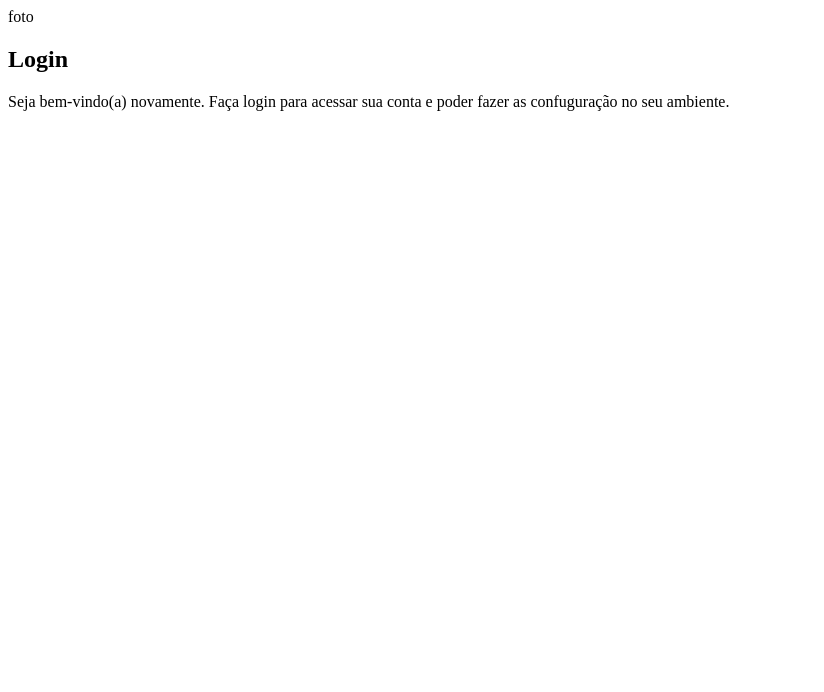
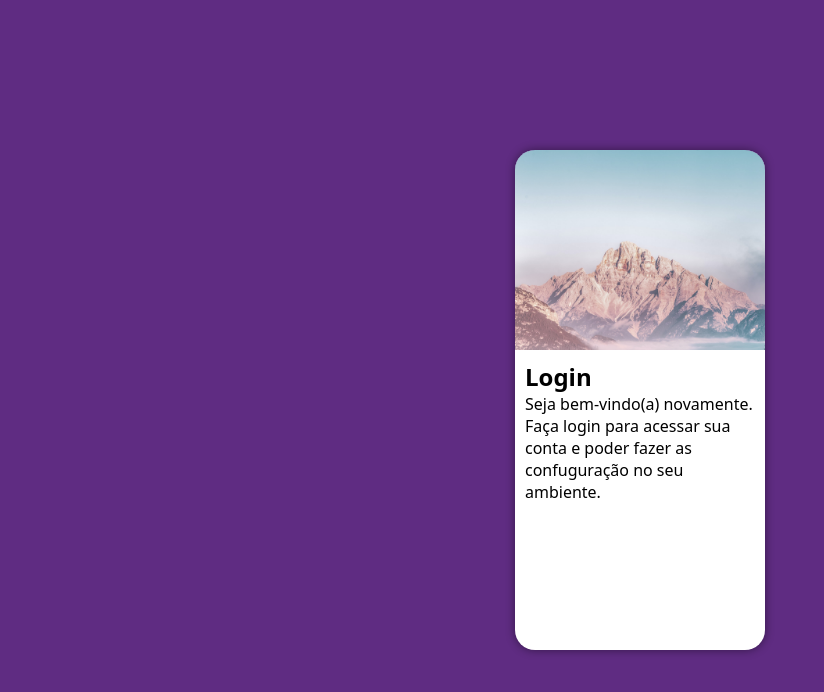
Before and after one commit to MayllonSilva/projeto-login, a plain HTML site: page index.html in a window 1280 px wide. Shown: the whole page, without its empty margins (0-824 px from the left). Drawn offline with Linux system fonts and the light colour scheme.

Commit message:
criei base do html e css

```diff
--- a/estilo/style.css
+++ b/estilo/style.css
@@ -5,3 +5,49 @@
     verde: #49a09d
     lilas: #5f2c82
 */
+
+* {
+    font-family: system-ui, -apple-system, BlinkMacSystemFont, 'Segoe UI', Roboto, Oxygen, Ubuntu, Cantarell, 'Open Sans', 'Helvetica Neue', sans-serif;
+    padding: 0px;
+    margin: 0px;
+    box-sizing: border-box;
+}
+
+body, html {
+    background-color: #5f2c82;
+    height: 100vh;
+    width: 100vw;
+}
+
+main {
+    position: relative;
+    height: 100vh;
+    width: 100vw;
+}
+
+section#login {
+    position: absolute;
+    top: 50%;
+    left: 50%;
+    transform: translate(-50%, -50%);
+    overflow: hidden;
+
+    background-color: white;
+    width: 250px;
+    height: 500px;
+    border-radius: 20px;
+    box-shadow: 0px 0px 10px rgba(0, 0, 0, 0.459);
+}
+
+section#login > div#imagem {
+    display: block;
+    background: #5f2c82 url(../imagem/pexels-eberhard-grossgasteiger-1699030.jpg) no-repeat;
+    background-size: cover;
+    height: 200px;
+}
+
+section#login > div#formulario {
+    display: block;
+    padding: 10px;
+
+}
--- a/index.html
+++ b/index.html
@@ -9,9 +9,8 @@
 </head>
 <body>
     <main>
-        <section id="Login">
+        <section id="login">
             <div id="imagem">
-                foto
             </div>
             <div id="formulario">
                 <h1>Login</h1>
```
